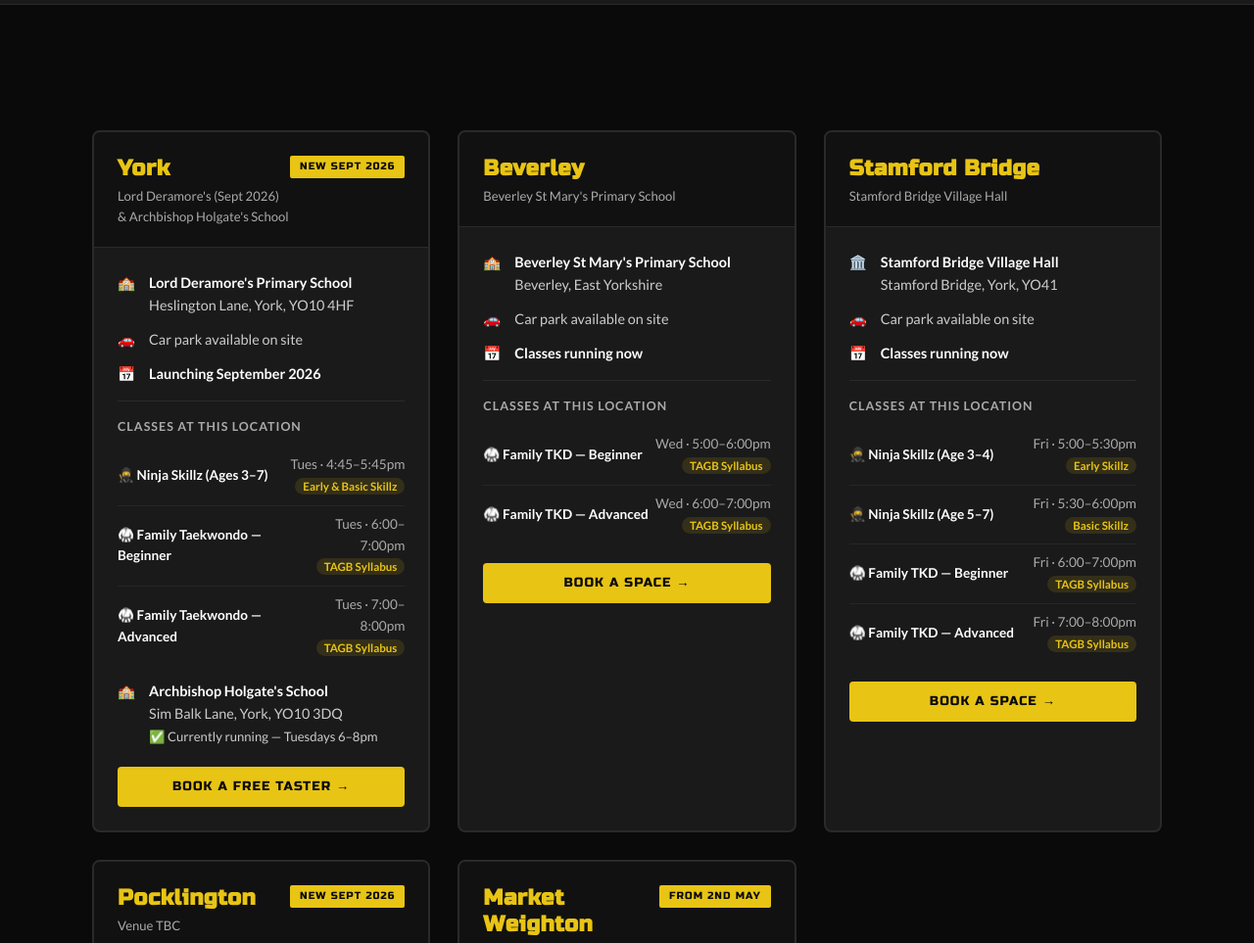
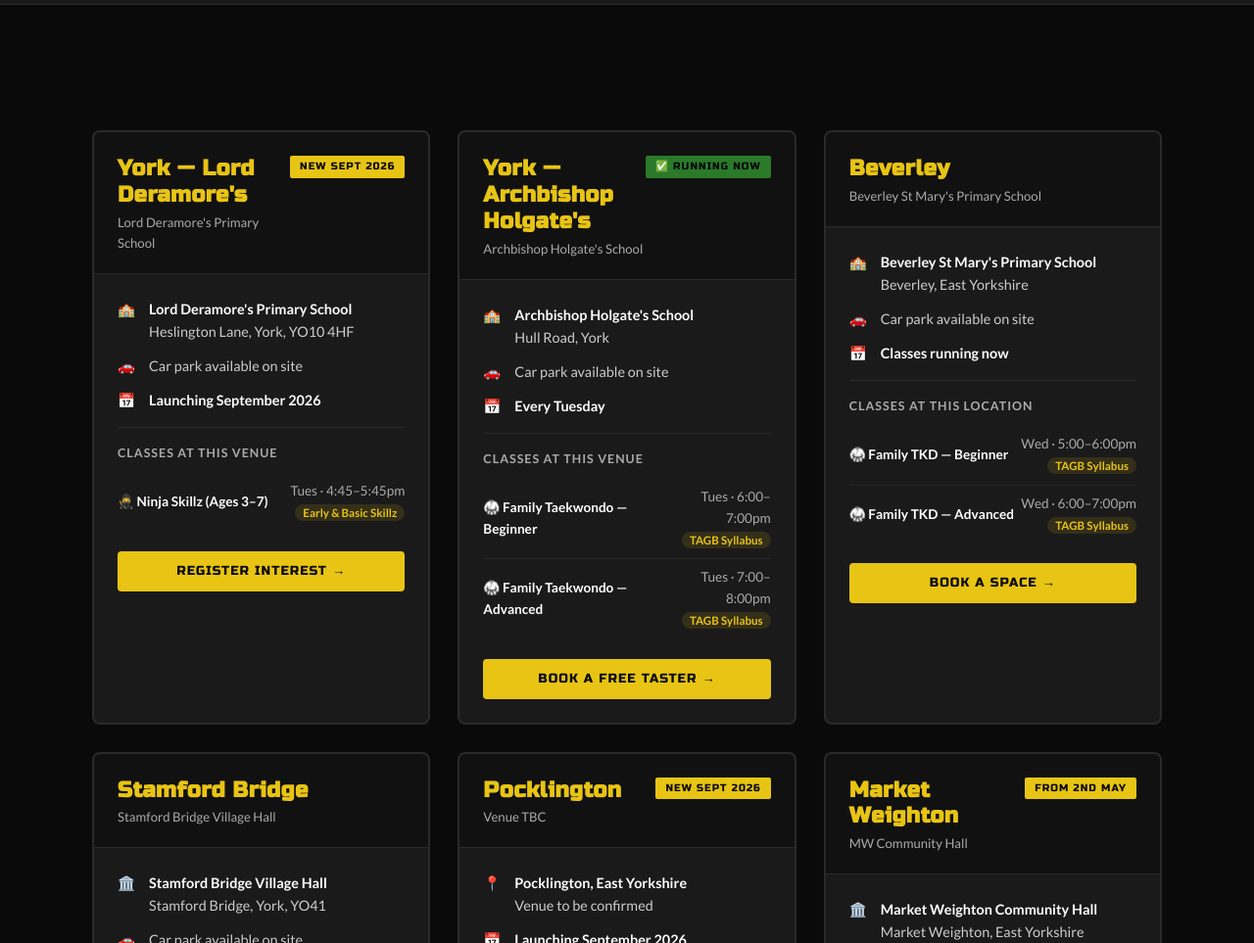
Before and after one commit to cookie74000/train-taekwondo-website, a plain HTML site: page locations.html in a window 1280 px wide. Shown: the part 400-1363 px from the top of the page at 98% size. Drawn offline with Linux system fonts and the light colour scheme.

Commit message:
Split York into two separate cards: Lord Deramore's and Archbishop Holgate's (Hull Road)

```diff
--- a/locations.html
+++ b/locations.html
@@ -685,12 +685,12 @@
   <div class="container">
     <div class="location-full-grid">
 
-      <!-- YORK -->
+      <!-- YORK: LORD DERAMORE'S -->
       <div class="location-full-card">
         <div class="loc-header">
           <div>
-            <h3>York</h3>
-            <div style="color: var(--grey); font-size: 0.82rem; margin-top: 4px;">Lord Deramore's (Sept 2026) &amp; Archbishop Holgate's School</div>
+            <h3>York — Lord Deramore's</h3>
+            <div style="color: var(--grey); font-size: 0.82rem; margin-top: 4px;">Lord Deramore's Primary School</div>
           </div>
           <span class="new-badge">New Sept 2026</span>
         </div>
@@ -699,11 +699,33 @@
           <div class="loc-detail-row"><span class="loc-detail-icon">🚗</span><div class="loc-detail-text">Car park available on site</div></div>
           <div class="loc-detail-row"><span class="loc-detail-icon">📅</span><div class="loc-detail-text"><strong>Launching September 2026</strong></div></div>
           <div class="loc-classes">
-            <div style="font-size: 0.78rem; font-weight: 700; text-transform: uppercase; letter-spacing: 0.08em; color: var(--grey); margin-bottom: 10px;">Classes at this location</div>
+            <div style="font-size: 0.78rem; font-weight: 700; text-transform: uppercase; letter-spacing: 0.08em; color: var(--grey); margin-bottom: 10px;">Classes at this venue</div>
             <div class="loc-class-row">
               <span class="loc-class-name">🥷 Ninja Skillz (Ages 3–7)</span>
               <div style="text-align:right;"><div class="loc-class-time">Tues · 4:45–5:45pm</div><span class="loc-class-tag">Early &amp; Basic Skillz</span></div>
             </div>
+          </div>
+          <div style="margin-top: 20px;">
+            <a href="membership.html" class="btn btn-gold btn-sm" style="width:100%; text-align:center;">Register Interest →</a>
+          </div>
+        </div>
+      </div>
+
+      <!-- YORK: ARCHBISHOP HOLGATE'S -->
+      <div class="location-full-card">
+        <div class="loc-header">
+          <div>
+            <h3>York — Archbishop Holgate's</h3>
+            <div style="color: var(--grey); font-size: 0.82rem; margin-top: 4px;">Archbishop Holgate's School</div>
+          </div>
+          <span class="new-badge" style="background:#2a7a2a;">✅ Running Now</span>
+        </div>
+        <div class="loc-body">
+          <div class="loc-detail-row"><span class="loc-detail-icon">🏫</span><div class="loc-detail-text"><strong>Archbishop Holgate's School</strong><br>Hull Road, York</div></div>
+          <div class="loc-detail-row"><span class="loc-detail-icon">🚗</span><div class="loc-detail-text">Car park available on site</div></div>
+          <div class="loc-detail-row"><span class="loc-detail-icon">📅</span><div class="loc-detail-text"><strong>Every Tuesday</strong></div></div>
+          <div class="loc-classes">
+            <div style="font-size: 0.78rem; font-weight: 700; text-transform: uppercase; letter-spacing: 0.08em; color: var(--grey); margin-bottom: 10px;">Classes at this venue</div>
             <div class="loc-class-row">
               <span class="loc-class-name">🥋 Family Taekwondo — Beginner</span>
               <div style="text-align:right;"><div class="loc-class-time">Tues · 6:00–7:00pm</div><span class="loc-class-tag">TAGB Syllabus</span></div>
@@ -713,7 +735,6 @@
               <div style="text-align:right;"><div class="loc-class-time">Tues · 7:00–8:00pm</div><span class="loc-class-tag">TAGB Syllabus</span></div>
             </div>
           </div>
-          <div class="loc-detail-row" style="margin-top:14px;"><span class="loc-detail-icon">🏫</span><div class="loc-detail-text"><strong>Archbishop Holgate's School</strong><br>Sim Balk Lane, York, YO10 3DQ<br><span style="color:var(--yellow);font-size:0.82rem;">✅ Currently running — Tuesdays 6–8pm</span></div></div>
           <div style="margin-top: 20px;">
             <a href="membership.html" class="btn btn-gold btn-sm" style="width:100%; text-align:center;">Book a FREE Taster →</a>
           </div>
```
